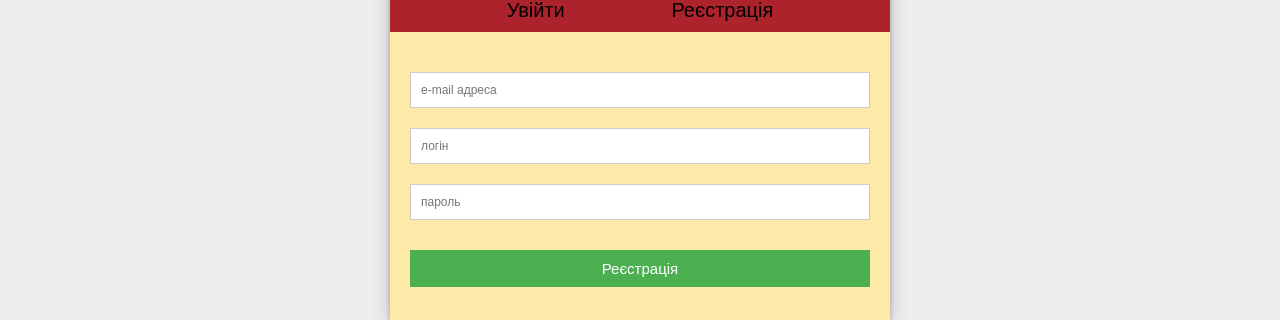
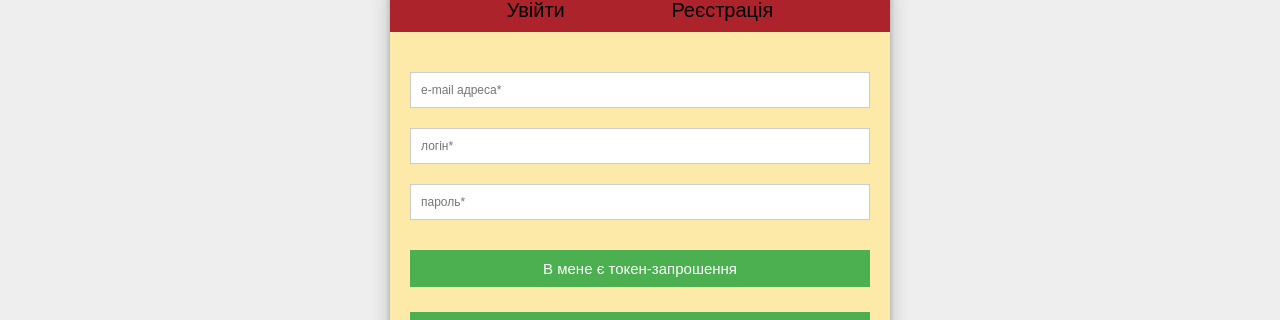
Before and after one commit to IuriiSky/Image-board-project, an Angular app in the folder ibp/: page /login in a window 1280 px wide. Both pictures are taken after a click on the button "Реєстрація". Shown: the part 140-460 px from the top of the page. Built offline with nearby package versions, Linux system fonts and the light colour scheme; no server answers.

Commit message:
add input to invite token auth

```diff
--- a/ibp/src/app/header/cabinet/cabinet.component.ts
+++ b/ibp/src/app/header/cabinet/cabinet.component.ts
@@ -21,7 +21,8 @@ export class CabinetComponent implements OnInit {
   public changeDataUser: InterfaceUser = {
     email: '',
     user: '',
-    password: ''
+    password: '',
+    invite_token: ''
   };
 
   userData = {};
--- a/ibp/src/app/header/login/login.component.html
+++ b/ibp/src/app/header/login/login.component.html
@@ -23,7 +23,7 @@
          (ngSubmit)="onSubmit()">
         <input formControlName="email"
           [(ngModel)]="createNewUser.email"
-          placeholder="е-mail адреса"
+          placeholder="е-mail адреса*"
           type="email"
           class="input">
         <p *ngIf="userloginControl.get('email').invalid
@@ -33,7 +33,7 @@
         </p>
         <input formControlName="password"
           [(ngModel)]="createNewUser.password"
-          placeholder="пароль"
+          placeholder="пароль*"
           type="password"
           class="input">
         <p *ngIf="userloginControl.get('password').invalid
@@ -56,6 +56,7 @@
     </div>
   </li>
   <li>
+
     <div [ngClass]="{invisible: registerVisibility}" class="form-register  invisible">
         <form [formGroup]="userRegisterControl"
           class="register-user form-group"
@@ -63,21 +64,37 @@
           (ngSubmit)="onRegister()">
             <input formControlName="email"
               [(ngModel)]="createNewUser.email"
-                placeholder="е-mail адреса"
+              placeholder="е-mail адреса*"
               type="email"
               required
               class="input">
             <input formControlName="user"
               [(ngModel)]="createNewUser.user"
-                placeholder="логін"
+              placeholder="логін*"
               type="text"
               required
               class="input">
             <input formControlName="password"
               [(ngModel)]="createNewUser.password"
-                placeholder="пароль"
+              placeholder="пароль*"
               type="password"
               required
+              class="input">
+
+            <button
+              (click)="addInputToken()"
+              name="addinput"
+              type="button"
+              class="button-login"
+              >
+              В мене є токен-запрошення
+            </button>
+
+              <input *ngIf="registerToManage"
+              formControlName="invite_token"
+              [(ngModel)]="createNewUser.invite_token"
+              placeholder="Токен для модератора або адміністратора"
+              type="text"
               class="input">
             <button name="register" type="submit" class="button-login" data-submit="Реєстрація">Реєстрація</button>
         </form>
--- a/ibp/src/app/header/login/login.component.ts
+++ b/ibp/src/app/header/login/login.component.ts
@@ -30,11 +30,13 @@ export class LoginComponent implements OnInit {
   public createNewUser: InterfaceUser = {
     email: '',
     user: '',
-    password: ''
+    password: '',
+    invite_token: ''
   };
 
   loginVisibility: boolean = false;
   registerVisibility: boolean = true;
+  registerToManage = false;
 
   toggleLogin() {
     this.loginVisibility = false;
@@ -53,7 +55,8 @@ export class LoginComponent implements OnInit {
     this.userRegisterControl = new FormGroup({
       email: new FormControl(),
       user: new FormControl(),
-      password: new FormControl()
+      password: new FormControl(),
+      invite_token: new FormControl()
     });
 
     if (this.authorizationGuard.redirectUrl) {
@@ -94,6 +97,11 @@ export class LoginComponent implements OnInit {
     this.createNewUser.email = '';
     this.createNewUser.user = '';
     this.createNewUser.password = '';
+    this.createNewUser.invite_token = '';
+  }
+
+  addInputToken() {
+    this.registerToManage = !this.registerToManage;
   }
 
   // Validators
--- a/ibp/src/app/services/users.service.ts
+++ b/ibp/src/app/services/users.service.ts
@@ -23,7 +23,7 @@ export class UsersService {
     const dataUser = {
       'user[email]': user.email,
       'user[name]': user.user,
-      'user[password]': user.password
+      'user[password]': user.password,
     };
     return this.http.post<any>(this.registerUrl, this.objToEncodeUrl(dataUser), httpOptions);
   }
--- a/ibp/src/app/shared/interfaces/users.interfaces.ts
+++ b/ibp/src/app/shared/interfaces/users.interfaces.ts
@@ -2,4 +2,5 @@ export interface InterfaceUser {
   email: string;
   user: string;
   password: string;
+  invite_token: string;
 }
```
Lines whose indentation alone changed are shown as unchanged.
